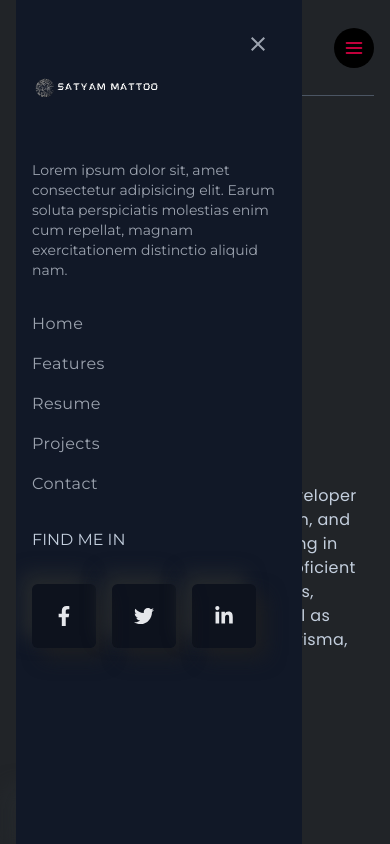
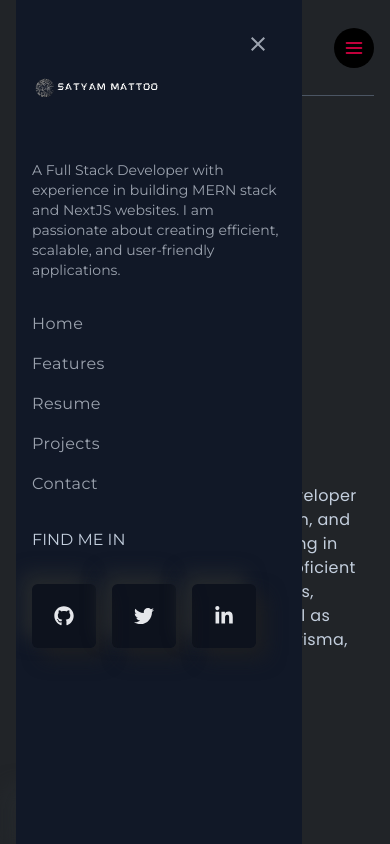
Before and after one commit to SatyamMattoo/portfolio, a React (Vite) app: page / in a window 390 px wide. Both pictures are taken after a click on the element 354 px from the left and 47 px from the top of the page. Shown: the top 844 px of the page. Built offline with nearby package versions, Linux system fonts and the light colour scheme.

Commit message:
responsive changes

```diff
--- a/src/components/footer/Footer.tsx
+++ b/src/components/footer/Footer.tsx
@@ -3,7 +3,7 @@ import { FaTwitter, FaLinkedinIn, FaGithub } from "react-icons/fa";
 
 const Footer: React.FC = () => {
   return (
-    <div className="w-full py-10 flex items-center justify-between">
+    <div className="w-full py-10 flex flex-col md:flex-row items-center justify-between gap-4">
       <p className="text-center text-gray-500 text-base">
         © 2022. All rights reserved by Satyam Mattoo
       </p>
--- a/src/components/navbar/Navbar.tsx
+++ b/src/components/navbar/Navbar.tsx
@@ -1,10 +1,10 @@
-import React, { useState } from 'react';
+import React, { useState } from "react";
 import { Link } from "react-scroll";
 import { FiMenu } from "react-icons/fi";
 import { MdClose } from "react-icons/md";
-import { FaFacebookF, FaTwitter, FaLinkedinIn } from "react-icons/fa";
+import { FaTwitter, FaLinkedinIn, FaGithub } from "react-icons/fa";
 import { logo } from "../../assets/index";
-import { navLinksdata } from '../../constants/index';
+import { navLinksdata } from "../../constants/index";
 
 // Define type for nav link data
 interface NavLink {
@@ -53,9 +53,9 @@ const Navbar: React.FC = () => {
               <div>
                 <img className="w-32" src={logo} alt="logo" />
                 <p className="text-sm text-gray-400 mt-2">
-                  Lorem ipsum dolor sit, amet consectetur adipisicing elit.
-                  Earum soluta perspiciatis molestias enim cum repellat, magnam
-                  exercitationem distinctio aliquid nam.
+                  A Full Stack Developer with experience in building MERN stack
+                  and NextJS websites. I am passionate about creating efficient,
+                  scalable, and user-friendly applications.
                 </p>
               </div>
               <ul className="flex flex-col gap-4">
@@ -83,15 +83,30 @@ const Navbar: React.FC = () => {
                   Find me in
                 </h2>
                 <div className="flex gap-4">
-                  <span className="bannerIcon">
-                    <FaFacebookF />
-                  </span>
-                  <span className="bannerIcon">
+                  <a
+                    href="https://github.com/SatyamMattoo"
+                    className="bannerIcon"
+                    target="_blank"
+                    rel="noopener noreferrer"
+                  >
+                    <FaGithub />
+                  </a>
+                  <a
+                    href="https://twitter.com/SatyamMattoo07"
+                    className="bannerIcon"
+                    target="_blank"
+                    rel="noopener noreferrer"
+                  >
                     <FaTwitter />
-                  </span>
-                  <span className="bannerIcon">
+                  </a>
+                  <a
+                    href="https://www.linkedin.com/in/satyam-mattoo"
+                    className="bannerIcon"
+                    target="_blank"
+                    rel="noopener noreferrer"
+                  >
                     <FaLinkedinIn />
-                  </span>
+                  </a>
                 </div>
               </div>
               <span
--- a/src/components/resume/Achievement.tsx
+++ b/src/components/resume/Achievement.tsx
@@ -38,7 +38,7 @@ const Achievement: React.FC = () => {
             Programs and Open Source
           </h2>
         </div>
-        <div className="mt-6 lgl:mt-14 w-full h-[800px] border-l-[6px] border-l-black border-opacity-30 flex flex-col gap-10">
+        <div className="mt-6 lgl:mt-14 w-full border-l-[6px] border-l-black border-opacity-30 flex flex-col gap-10">
           {achievements.map((achievement, index) => (
             <ResumeCard
               key={index}
--- a/src/components/resume/Education.tsx
+++ b/src/components/resume/Education.tsx
@@ -67,7 +67,7 @@ const Education: React.FC = () => {
               {section.sectionTitle}
             </h2>
           </div>
-          <div className="mt-6 lgl:mt-14 w-full h-[600px] border-l-[6px] border-l-black border-opacity-30 flex flex-col gap-10">
+          <div className="mt-6 lgl:mt-14 w-full border-l-[6px] border-l-black border-opacity-30 flex flex-col gap-10">
             {section.records.map((record, i) => (
               <ResumeCard
                 key={i}
--- a/src/components/resume/Experience.tsx
+++ b/src/components/resume/Experience.tsx
@@ -44,7 +44,7 @@ const Experience : React.FC = () => {
         <div className="py-6 lgl:py-12 font-titleFont flex flex-col gap-4">
           <h2 className="text-3xl md:text-4xl font-bold">Job Experience</h2>
         </div>
-        <div className="mt-6 lgl:mt-14 w-full h-[800px] border-l-[6px] border-l-black border-opacity-30 flex flex-col gap-10">
+        <div className="mt-6 lgl:mt-14 w-full border-l-[6px] border-l-black border-opacity-30 flex flex-col gap-10">
           {experienceData.map((job, index) => (
             <ResumeCard
               key={index}
--- a/src/components/resume/ResumeCard.tsx
+++ b/src/components/resume/ResumeCard.tsx
@@ -14,7 +14,7 @@ const ResumeCard: React.FC<ResumeCardProps> = ({
   des,
 }) => {
   return (
-    <div className="w-full h-1/2 group flex">
+    <div className="w-full group flex">
       <div className="w-10 h-[6px] bgOpacity mt-16 relative">
         <span className="absolute w-5 h-5 rounded-full -top-2 -left-3 flex justify-center items-center bg-black bg-opacity-60">
           <span className="w-3 h-3 rounded-full bg-bodyColor inline-flex group-hover:bg-designColor duration-300"></span>
```
